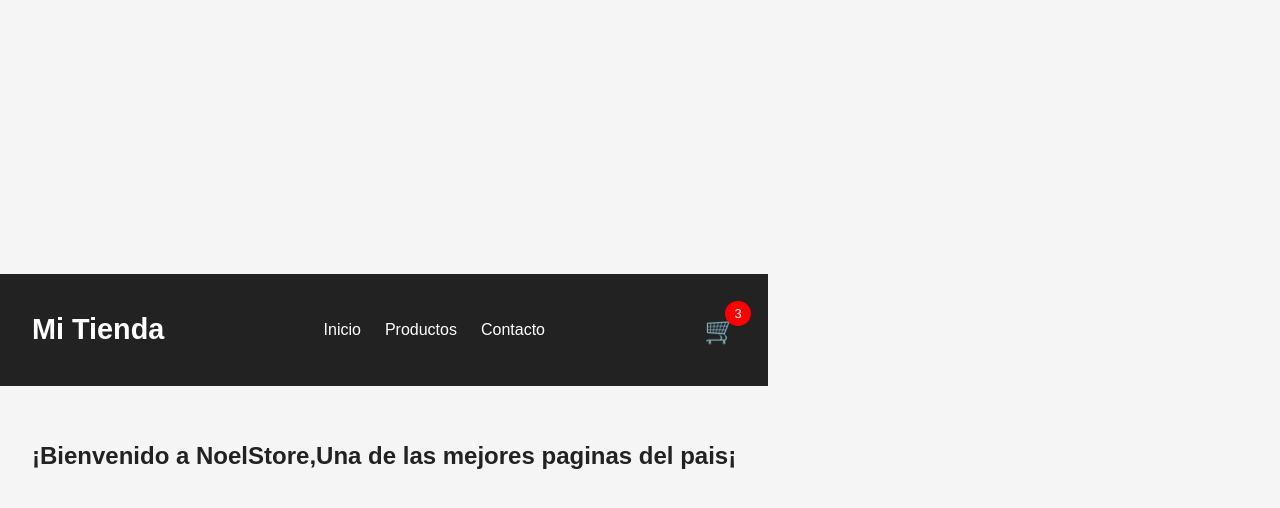
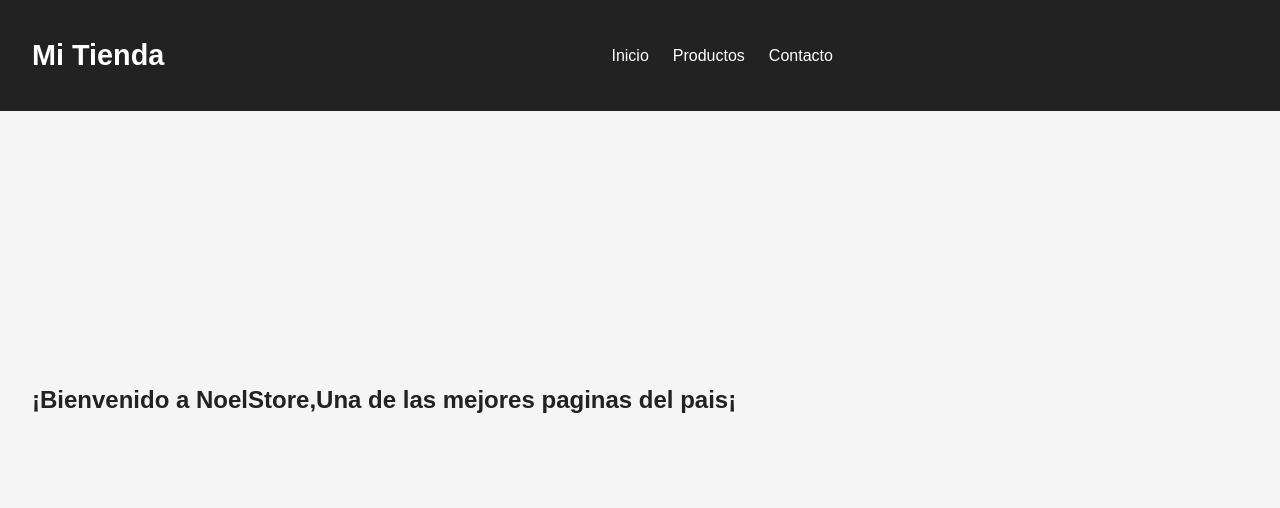
Before and after one commit to Joaquinnoel/React-Js-CoderHouse-2.0-, a React (Vite) app: page / in a window 1280 px wide. Shown: the top 508 px of the page. Built offline with nearby package versions, Linux system fonts and the light colour scheme.

Commit message:
revision de estilos de navbar

```diff
--- a/src/components/NavBar.jsx
+++ b/src/components/NavBar.jsx
@@ -1,4 +1,5 @@
 import CartWidget from "./CartWidget";
+import "./Navbar.css"
 
 const NavBar = () => {
   return (
--- /dev/null
+++ b/src/components/Navbar.css
@@ -0,0 +1,7 @@
+.navbar {
+    position: fixed;
+    top: 0;
+    left: 0;
+    width: 100%;
+    z-index: 1000;
+}
```
